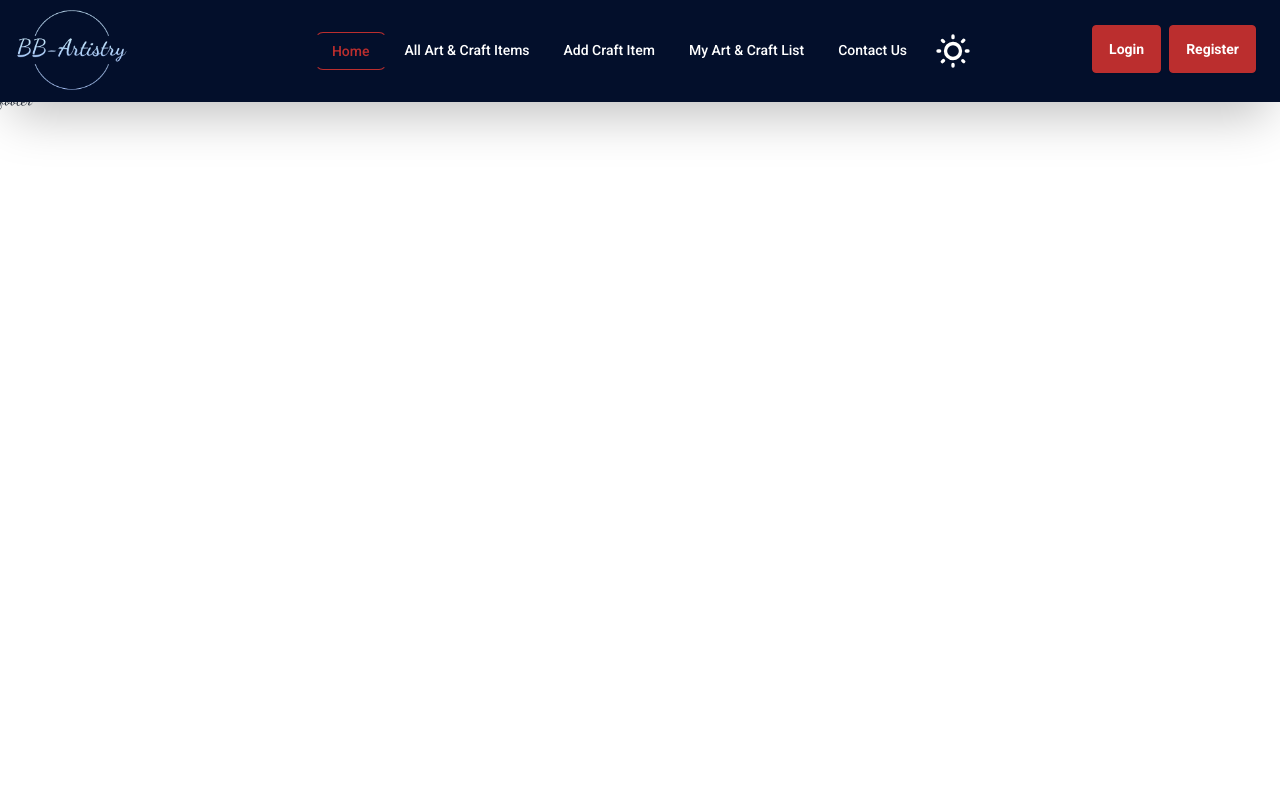
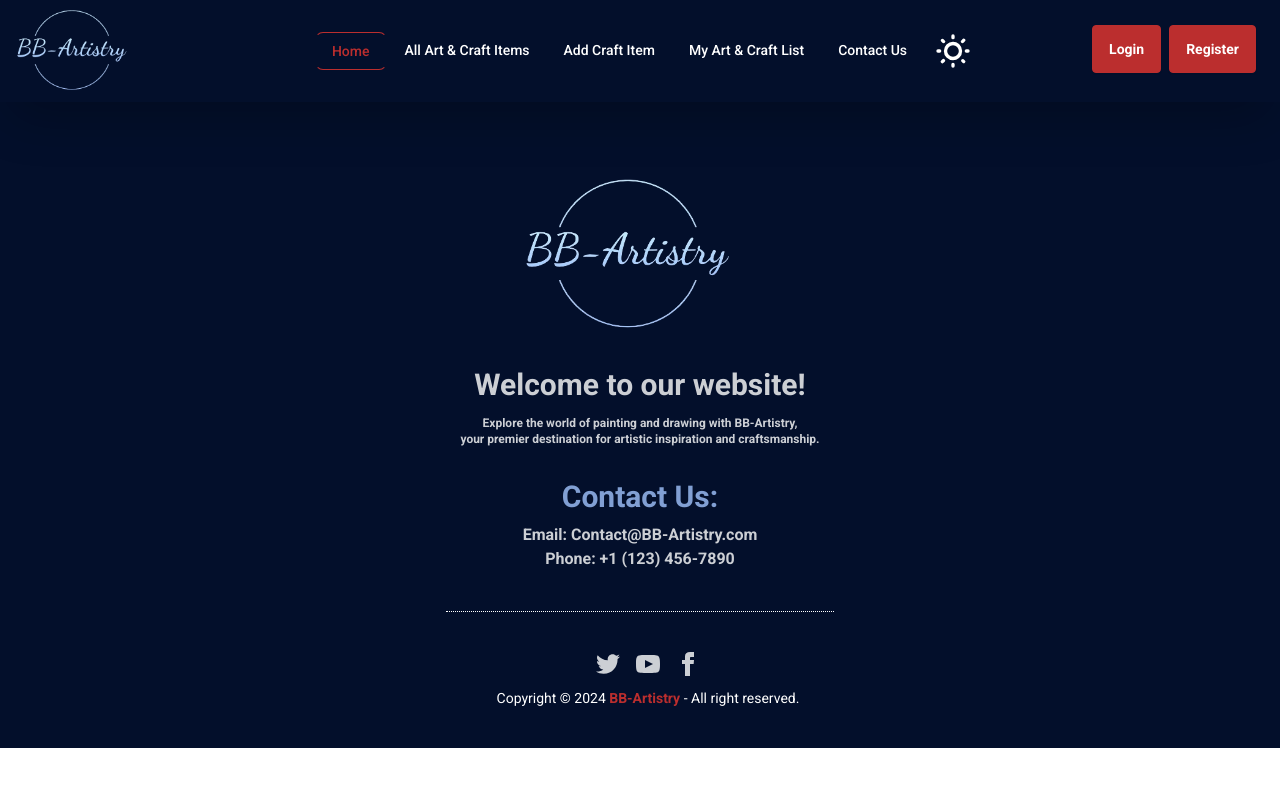
Before and after one commit to SadatRiyad/PH-Assignment10-Client, a React (Vite) app: page / in a window 1280 px wide. Shown: the top 786 px of the page. Built offline with nearby package versions, Linux system fonts and the light colour scheme; no server answers.

Commit message:
footer added

```diff
--- a/src/Shered/Footer/Footer.jsx
+++ b/src/Shered/Footer/Footer.jsx
@@ -1,10 +1,35 @@
+import footerLogo from '../../assets/logo.png';
 
 const Footer = () => {
     return (
         <div>
-            <h1>footer</h1>
+            <div>
+                <footer className="footer footer-center p-10 bg-blue pt-20 pb-10 mx-auto">
+                    <aside>
+                        <img src={footerLogo} alt="footer logo" className="w-40 md:w-52 mb-4 mr-6" />
+                        <span className='text-3xl font-semibold text-white opacity-80 px-8 mb-1'>Welcome to  our website!</span>
+                        <p className="font-semibold text-white opacity-80 px-8 text-xs">
+                            Explore the world of painting and drawing with BB-Artistry, <br /> your premier destination for artistic inspiration and craftsmanship.
+                        </p>
+                        <span className='text-3xl font-semibold text-color1 opacity-80 px-8 mt-6'>Contact Us: </span>
+                        <p className='font-semibold text-white opacity-80 text-base'>
+                            Email: Contact@BB-Artistry.com <br />
+                            Phone: +1 (123) 456-7890</p>
+                        <hr className="mt-8 border-white border-dotted w-11/12" />
+                        <nav className="mt-8 ml-4 text-white">
+                            <div className="grid grid-flow-col gap-4">
+                                <a href="#" className="opacity-80 hover:text-color1 hover:opacity-100"><svg xmlns="http://www.w3.org/2000/svg" width="24" height="24" viewBox="0 0 24 24" className="fill-current"><path d="M24 4.557c-.883.392-1.832.656-2.828.775 1.017-.609 1.798-1.574 2.165-2.724-.951.564-2.005.974-3.127 1.195-.897-.957-2.178-1.555-3.594-1.555-3.179 0-5.515 2.966-4.797 6.045-4.091-.205-7.719-2.165-10.148-5.144-1.29 2.213-.669 5.108 1.523 6.574-.806-.026-1.566-.247-2.229-.616-.054 2.281 1.581 4.415 3.949 4.89-.693.188-1.452.232-2.224.084.626 1.956 2.444 3.379 4.6 3.419-2.07 1.623-4.678 2.348-7.29 2.04 2.179 1.397 4.768 2.212 7.548 2.212 9.142 0 14.307-7.721 13.995-14.646.962-.695 1.797-1.562 2.457-2.549z"></path></svg></a>
+                                <a href="#" className="opacity-80 hover:text-red hover:opacity-100"><svg xmlns="http://www.w3.org/2000/svg" width="24" height="24" viewBox="0 0 24 24" className="fill-current"><path d="M19.615 3.184c-3.604-.246-11.631-.245-15.23 0-3.897.266-4.356 2.62-4.385 8.816.029 6.185.484 8.549 4.385 8.816 3.6.245 11.626.246 15.23 0 3.897-.266 4.356-2.62 4.385-8.816-.029-6.185-.484-8.549-4.385-8.816zm-10.615 12.816v-8l8 3.993-8 4.007z"></path></svg></a>
+                                <a href="#" className="opacity-80 hover:text-color1 hover:opacity-100"><svg xmlns="http://www.w3.org/2000/svg" width="24" height="24" viewBox="0 0 24 24" className="fill-current"><path d="M9 8h-3v4h3v12h5v-12h3.642l.358-4h-4v-1.667c0-.955.192-1.333 1.115-1.333h2.885v-5h-3.808c-3.596 0-5.192 1.583-5.192 4.615v3.385z"></path></svg></a>
+                            </div>
+                        </nav>
+                        <p className="ml-4 text-white mt-1">Copyright © 2024 <a href="#" className='text-red font-bold'>BB-Artistry </a>- All right reserved.</p>
+                    </aside>
+
+                </footer>
+            </div>
         </div>
     );
 };
-
+// #1313130D
 export default Footer;
```
